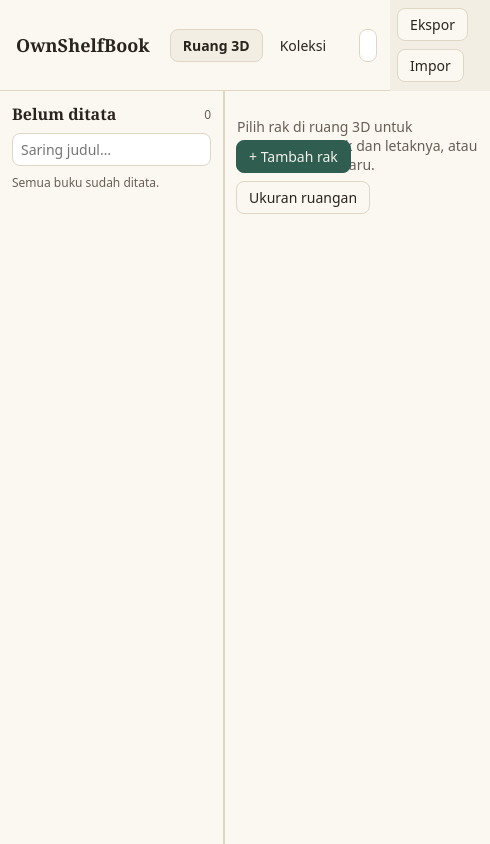
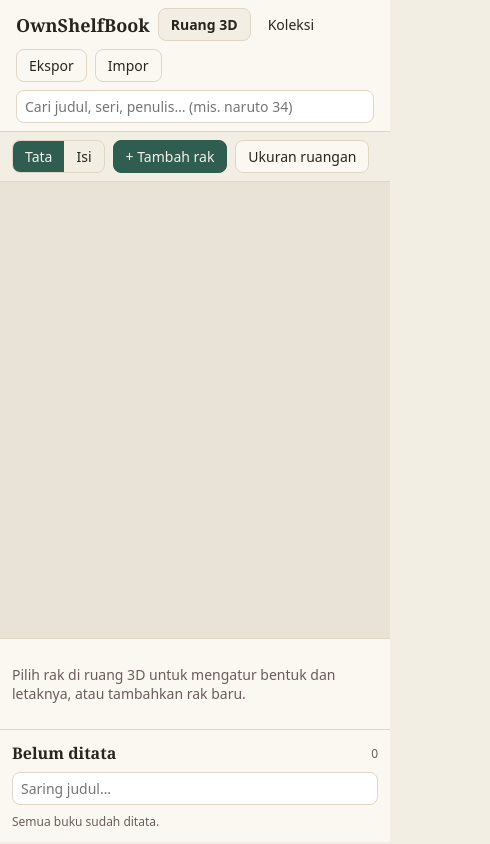
Before and after one commit to ArloDel/ownshelfbook, a React (Vite) app: page / in a window 390 px wide. Shown: the whole page, 490 px wide, since content can reach past the window. Built offline with nearby package versions, Linux system fonts and the light colour scheme.

Commit message:
style: single-column layout on phones

```diff
--- a/src/styles.css
+++ b/src/styles.css
@@ -633,3 +633,53 @@ input[type='color'] {
     animation: none !important;
   }
 }
+
+/* Phones: one column. 3D view on top, panels below, the page scrolls. */
+@media (max-width: 700px) {
+  .app {
+    height: auto;
+    min-height: 100vh;
+  }
+  .topbar {
+    flex-wrap: wrap;
+    gap: var(--space-2);
+  }
+  .topbar-search {
+    order: 1;
+    flex-basis: 100%;
+  }
+  .search {
+    width: 100%;
+  }
+  .room {
+    grid-template-columns: 1fr;
+    grid-template-areas:
+      'center'
+      'right'
+      'left';
+    height: auto;
+  }
+  .room-center {
+    grid-area: center;
+    height: 60vh;
+  }
+  .room-right {
+    grid-area: right;
+    border-left: 0;
+    border-top: 1px solid var(--line);
+  }
+  .room-left {
+    grid-area: left;
+    border-right: 0;
+    border-top: 1px solid var(--line);
+  }
+  .page-collection {
+    padding: var(--space-3) var(--space-3) var(--space-8);
+  }
+  .book-row {
+    flex-wrap: wrap;
+  }
+  .status {
+    min-width: 0;
+  }
+}
```
